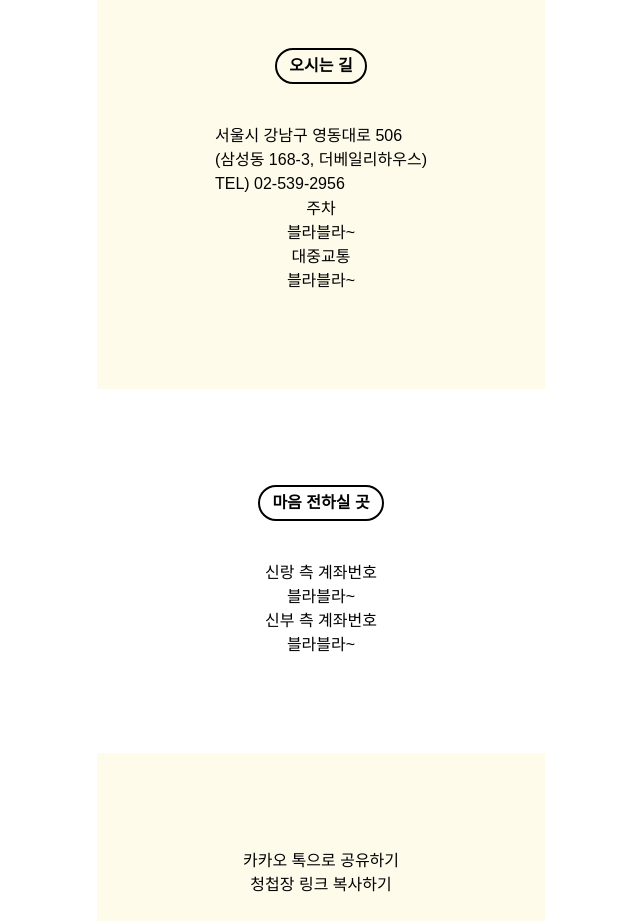
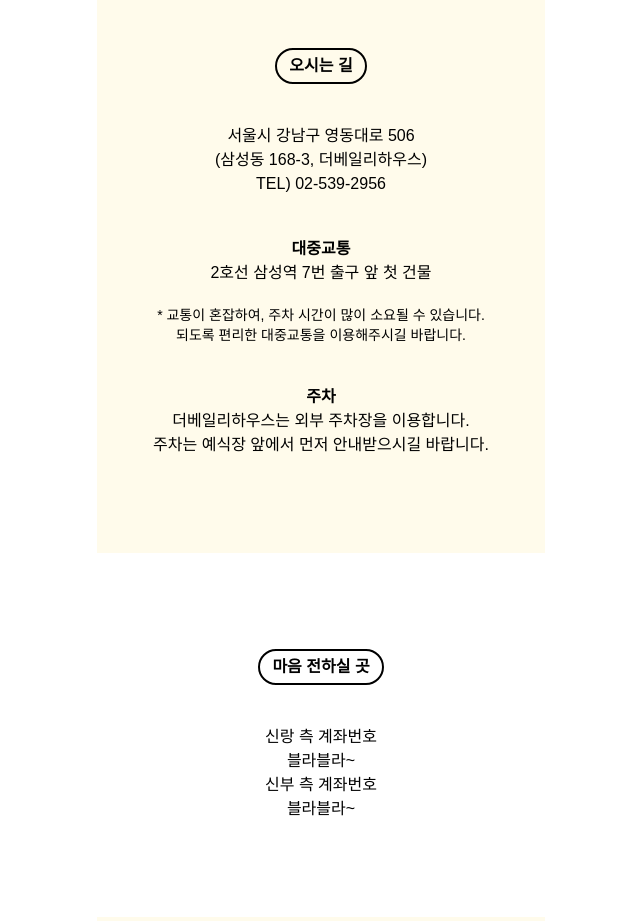
Before and after one commit to juchanei/wedding-card, a Next.js app: page / in a window 1280 px wide. Shown: the part 2260-3181 px from the top of the page, without its empty margins (319-959 px from the left). Built offline with nearby package versions, Linux system fonts and the light colour scheme; a web font is replaced by a local one.

Commit message:
장소 섹션 문구 및 스타일 업데이트

```diff
--- a/app/page.tsx
+++ b/app/page.tsx
@@ -99,7 +99,7 @@ export default function Home() {
         <p>
           {/* 지도 구현 */}
         </p>
-        <p>
+        <p className='text-center'>
           서울시 강남구 영동대로 506
           <br />
           (삼성동 168-3, 더베일리하우스)
@@ -107,10 +107,22 @@ export default function Home() {
           TEL) 02-539-2956
         </p>
         <hr />
-        <h3>주차</h3>
-        <p>블라블라~</p>
-        <h3>대중교통</h3>
-        <p>블라블라~</p>
+        <h3 className='mt-10 font-bold'>대중교통</h3>
+        <p className='text-center'>
+          2호선 삼성역 7번 출구 앞 첫 건물
+        </p>
+        <p className='text-center text-sm'>
+          <br />
+          * 교통이 혼잡하여, 주차 시간이 많이 소요될 수 있습니다.
+          <br />
+          되도록 편리한 대중교통을 이용해주시길 바랍니다.
+        </p>
+        <h3 className='mt-10 font-bold'>주차</h3>
+        <p className='text-center'>
+          더베일리하우스는 외부 주차장을 이용합니다.
+          <br />
+          주차는 예식장 앞에서 먼저 안내받으시길 바랍니다.
+        </p>
       </Section>
 
       {/* 마음 전하실 곳 섹션 */}
```
